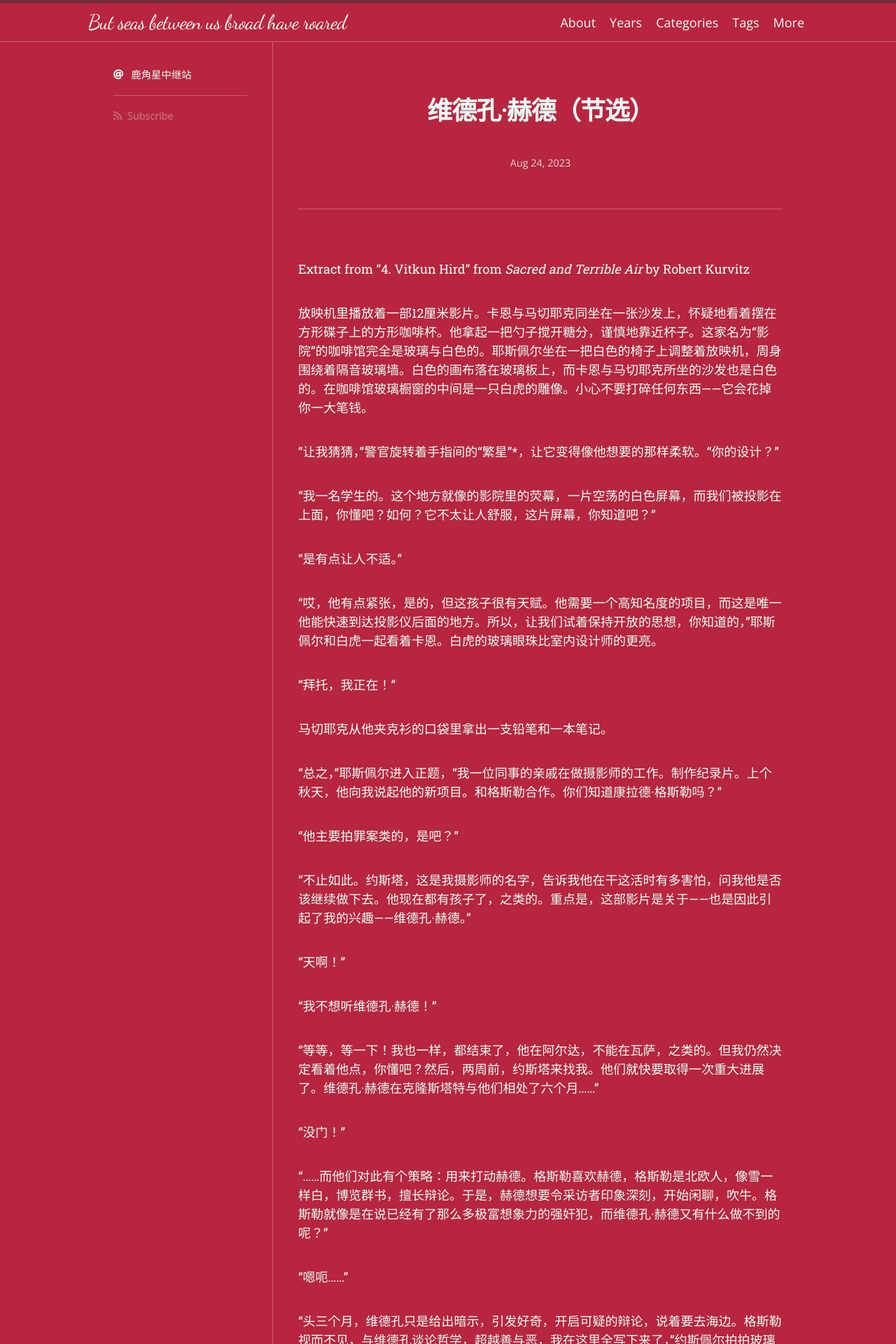
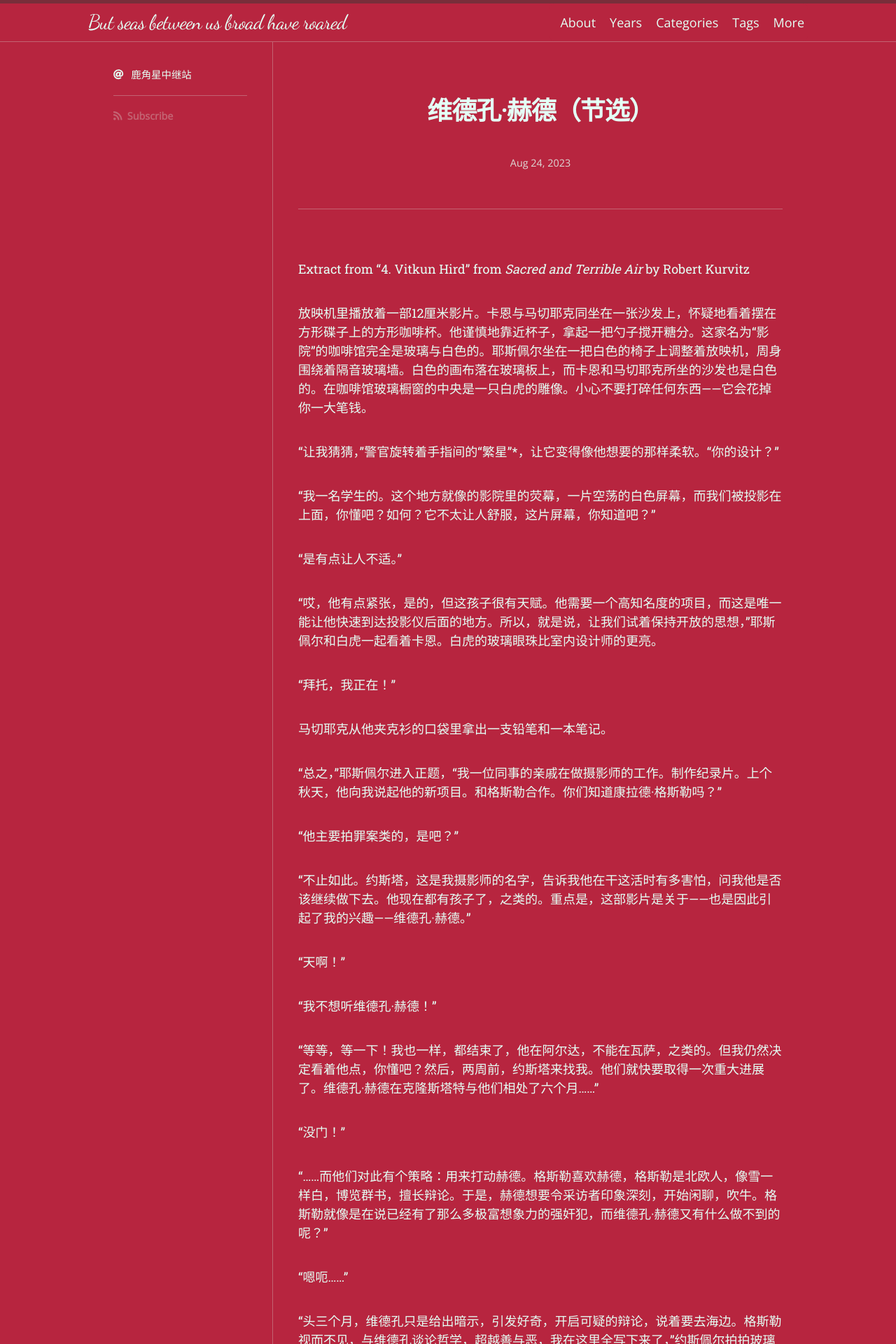
Before and after one commit to scatterdclouds/scatterdclouds.github.io, a Jekyll site: the page built from _posts/2023-08-24-vitkunhird.md, in a window 1280 px wide. Shown: the top 1920 px of the page at 70% size. Built offline with Jekyll 4.4.1, drawn with Linux system fonts in a browser that asks for light colours; nearby versions of some CDN libraries; some web fonts are replaced; comment, search, counter and statistics services are not loaded.

Commit message:
Update 2023-08-24-vitkunhird.md

```diff
--- a/_posts/2023-08-24-vitkunhird.md
+++ b/_posts/2023-08-24-vitkunhird.md
@@ -9,7 +9,7 @@ comments: true
 ---
 Extract from "4. Vitkun Hird" from *Sacred and Terrible Air* by Robert Kurvitz
 
-放映机里播放着一部12厘米影片。卡恩与马切耶克同坐在一张沙发上，怀疑地看着摆在方形碟子上的方形咖啡杯。他拿起一把勺子搅开糖分，谨慎地靠近杯子。这家名为“影院”的咖啡馆完全是玻璃与白色的。耶斯佩尔坐在一把白色的椅子上调整着放映机，周身围绕着隔音玻璃墙。白色的画布落在玻璃板上，而卡恩与马切耶克所坐的沙发也是白色的。在咖啡馆玻璃橱窗的中间是一只白虎的雕像。小心不要打碎任何东西——它会花掉你一大笔钱。
+放映机里播放着一部12厘米影片。卡恩与马切耶克同坐在一张沙发上，怀疑地看着摆在方形碟子上的方形咖啡杯。他谨慎地靠近杯子，拿起一把勺子搅开糖分。这家名为“影院”的咖啡馆完全是玻璃与白色的。耶斯佩尔坐在一把白色的椅子上调整着放映机，周身围绕着隔音玻璃墙。白色的画布落在玻璃板上，而卡恩和马切耶克所坐的沙发也是白色的。在咖啡馆玻璃橱窗的中央是一只白虎的雕像。小心不要打碎任何东西——它会花掉你一大笔钱。
 
 “让我猜猜，”警官旋转着手指间的“繁星”*，让它变得像他想要的那样柔软。“你的设计？”
 
@@ -17,7 +17,7 @@ Extract from "4. Vitkun Hird" from *Sacred and Terrible Air* by Robert Kurvitz
 
 “是有点让人不适。”
 
-“哎，他有点紧张，是的，但这孩子很有天赋。他需要一个高知名度的项目，而这是唯一他能快速到达投影仪后面的地方。所以，让我们试着保持开放的思想，你知道的，”耶斯佩尔和白虎一起看着卡恩。白虎的玻璃眼珠比室内设计师的更亮。
+“哎，他有点紧张，是的，但这孩子很有天赋。他需要一个高知名度的项目，而这是唯一能让他快速到达投影仪后面的地方。所以，就是说，让我们试着保持开放的思想，”耶斯佩尔和白虎一起看着卡恩。白虎的玻璃眼珠比室内设计师的更亮。
 
 “拜托，我正在！”
 
```
